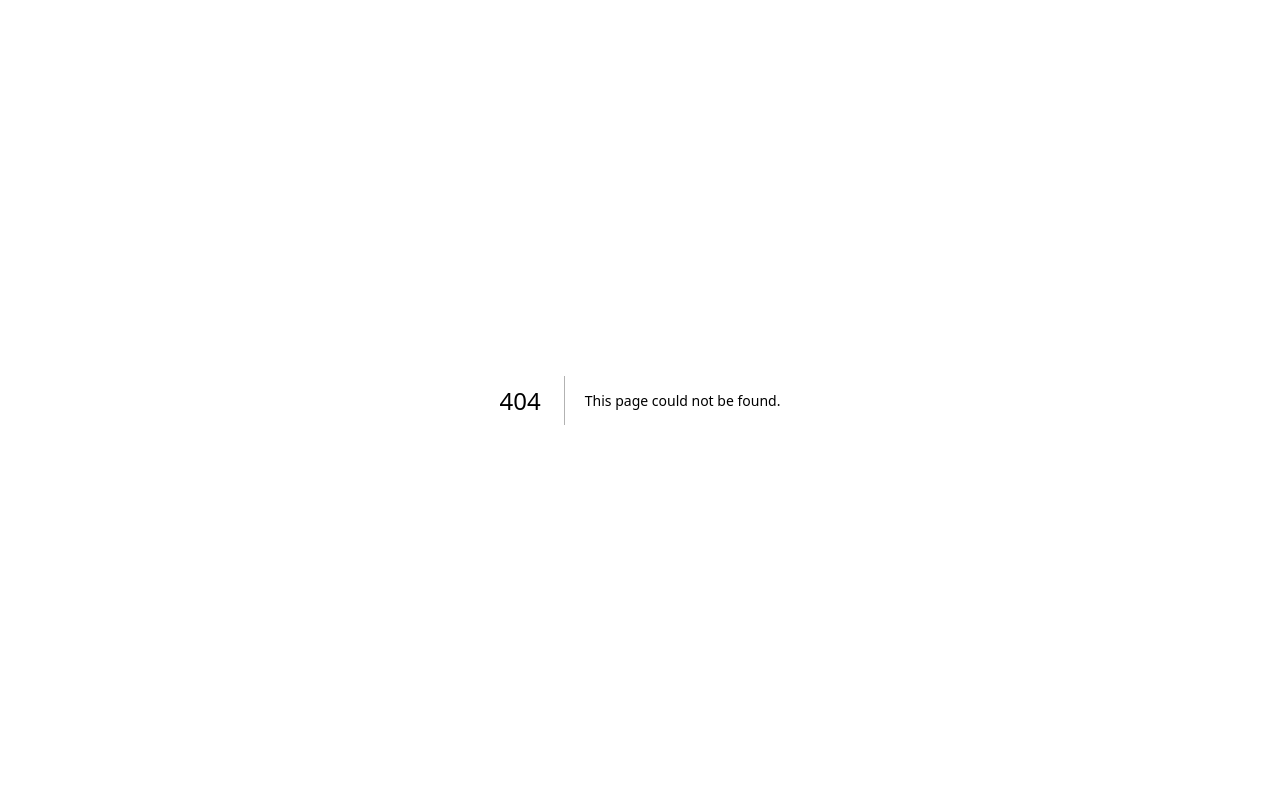
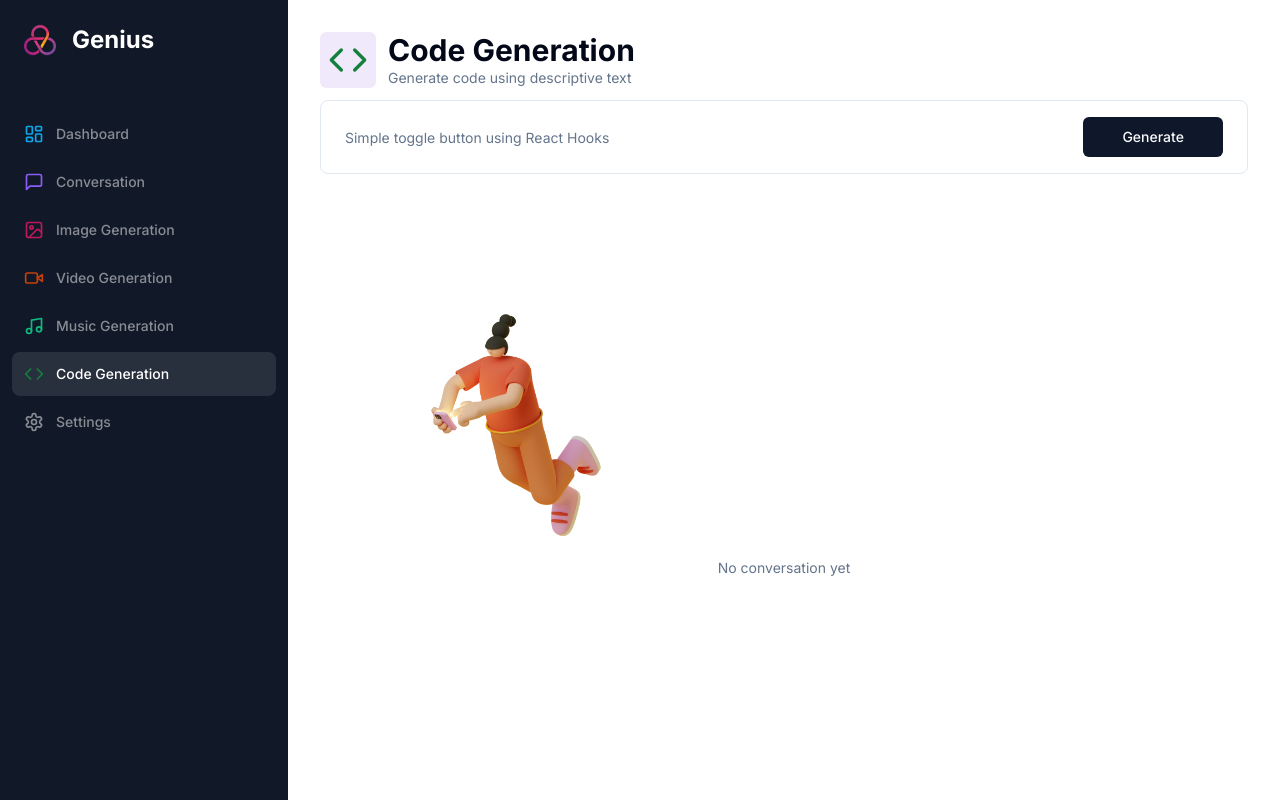
Before and after one commit to Mutai-Gilbert/AI-SaaS, a Next.js app: page /code in a window 1280 px wide. Before the commit this address had no page. Built offline with nearby package versions, Linux system fonts and the light colour scheme.

Commit message:
Add new changes

```diff
--- /dev/null
+++ b/app/(dashboard)/(routes)/code/constants.ts
@@ -0,0 +1,7 @@
+import * as z from "zod";
+
+export const formSchema = z.object({
+    prompt: z.string().min(1, {
+        message: "Prompt is required",
+    })
+});
--- /dev/null
+++ b/app/(dashboard)/(routes)/code/page.tsx
@@ -0,0 +1,141 @@
+"use client"
+import axios from "axios"
+import * as z from "zod";
+import{ Heading }from "@/components/heading";
+import { Code } from "lucide-react";
+import { useForm } from "react-hook-form";
+import { formSchema } from "./constants";
+import { zodResolver } from "@hookform/resolvers/zod";
+import { Form, FormControl, FormField, FormItem } from "@/components/ui/form";
+import { Button } from "@/components/ui/button";
+
+import { Input } from "@/components/ui/input";
+import { useRouter } from "next/navigation";
+import { useState } from "react"
+import { ChatCompletionRequestMessage } from "openai";
+import { Empty } from "@/components/empty";
+import { Loader } from "@/components/loader";
+import { cn } from "@/lib/utils";
+import { UserAvatar } from "@/components/user-avatar";
+import { BotAvatar } from "@/components/bot-avatar";
+import ReactMarkdown from "react-markdown";
+
+const CodePage = () => {
+    const router = useRouter();
+    const [message, setMessage] = useState<ChatCompletionRequestMessage[]>([]);
+
+    const form = useForm<z.infer<typeof formSchema>>({
+        resolver: zodResolver(formSchema),
+        defaultValues: {
+            prompt: ""
+        }
+    });
+
+    const isLoading = form.formState.isSubmitting;
+
+    const onSubmit = async (values: z.infer<typeof formSchema>) => {
+        try {
+            const userMessage: ChatCompletionRequestMessage = {
+                role: "user",
+                content: values.prompt
+            };
+            const newMessages = [...message, userMessage];
+            const response = await axios.post("/api/code", {
+                messages: newMessages,
+            });
+            setMessage((current) => [...current, userMessage, response.data]);
+            form.reset();
+        } catch (error: any) {
+            //TODO: Open pro Modal
+            console.log("error");
+        } finally {
+            router.refresh();
+        }
+    }
+
+    return (
+        <div>
+            <Heading
+                title="Code Generation"
+                description="Generate code using descriptive text"
+                icon={ Code }
+                iconColor="text-green-700"
+                bgColor="bg-violet-700/10"
+            />
+
+            <div className="px-4 lg:px-8">
+                <Form {...form}>
+                    <form
+                        onSubmit={form.handleSubmit(onSubmit)}
+                        className="rounded-lg border
+            w-full
+            p-4
+            px-3
+            md:px-6
+            focus-within:shadow-sm
+            grid
+            grid-cols-12
+            gap-2"
+                    >
+                        <FormField
+                            name="prompt"
+                            render={({ field }) => (
+                                <FormItem className="col-span-12 lg:col-span-10">
+                                    <FormControl className="m-0 p-0">
+                                        <Input
+                                            className="border-0 outline-none
+                      focus-visible:ring-0
+                      focus-visible:ring-transparent"
+                                            disabled={isLoading}
+                                            placeholder="Simple toggle button using React Hooks"
+                                            {...field}
+                                        />
+                                    </FormControl>
+                                </FormItem>
+                            )}
+                        />
+
+                        <Button className="col-span-12 lg:col-span-2 w-full" disabled={isLoading}>
+                            Generate
+                        </Button>
+
+                    </form>
+                </Form>
+            </div>
+
+            <div className="space-y-4 mt-4">
+                {isLoading && (
+                    <div className="p-8 rounded-lg w-full flex items-center justify-center bg-muted">
+                        <Loader />
+                    </div>
+                )}
+                {message.length == 0 && !isLoading && (
+                    <div className="text-center text-sm">
+                        <Empty label="No conversation yet" />
+                    </div>
+                )}
+                <div className="flex flex-col-reverse gap-y-4">
+                    {message.map((message) => (
+                        <div
+                        key={message.content}
+                        className={cn("p-8 w-full flex items-start gap-x-8 rounded-lg", message.role == "user"? "bg-white border border-black/10" : "bg-muted")}
+                        >
+                            {message.role === "user" ? <UserAvatar /> : <BotAvatar />}
+                            <ReactMarkdown>
+                                {message.content || ""}
+                            </ReactMarkdown>
+                        </div>
+                    ))}
+
+                </div>
+            </div>
+        </div>
+    );
+};
+
+
+
+
+
+
+export default CodePage;
```
